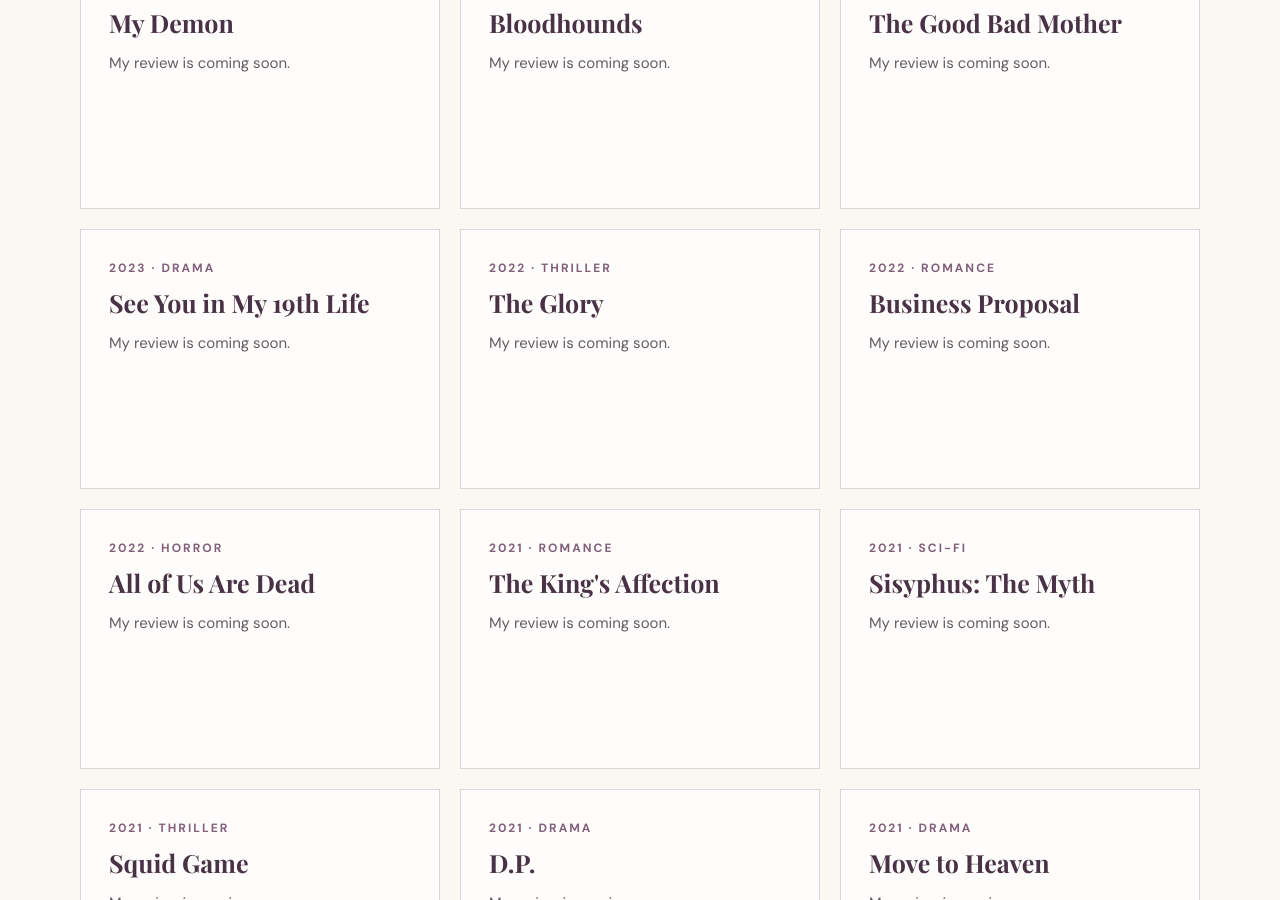
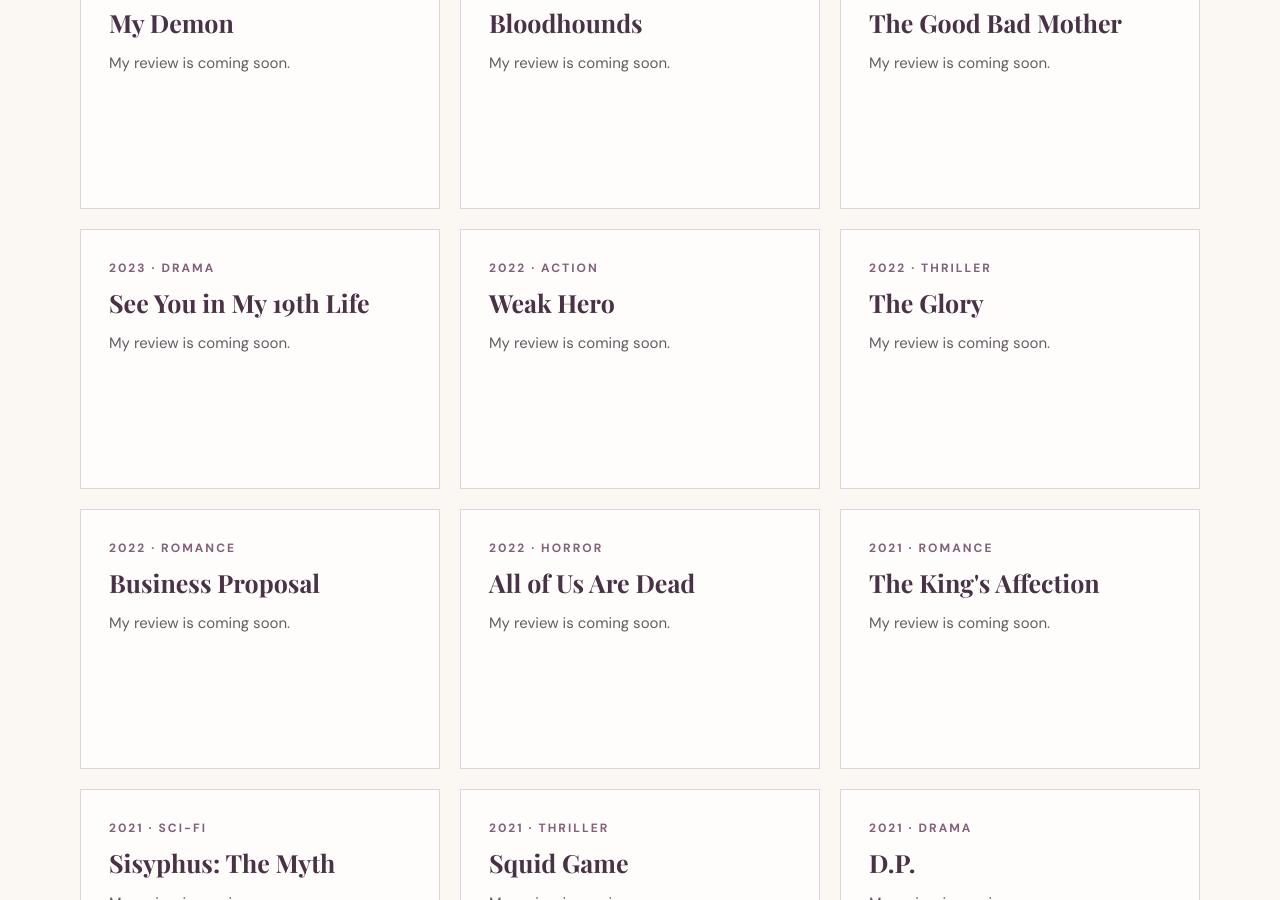
Before and after one commit to lydiarim22-coder/mindoflydia, a Jekyll site: the page built from korean-culture.html, in a window 1280 px wide and 900 px high, scrolled down 1494 px. Built offline with Jekyll 4.4.1, drawn with Linux system fonts in a browser that asks for light colours; some web fonts are replaced.

Commit message:
Add Weak Hero to Korean Culture dramas

```diff
--- a/_data/korean_culture_items.yml
+++ b/_data/korean_culture_items.yml
@@ -140,3 +140,9 @@
   genre: Romance
   topic: dramas
   note: "My review is coming soon."
+
+- title: "Weak Hero"
+  year: 2022
+  genre: Action
+  topic: dramas
+  note: "My review is coming soon."
```
